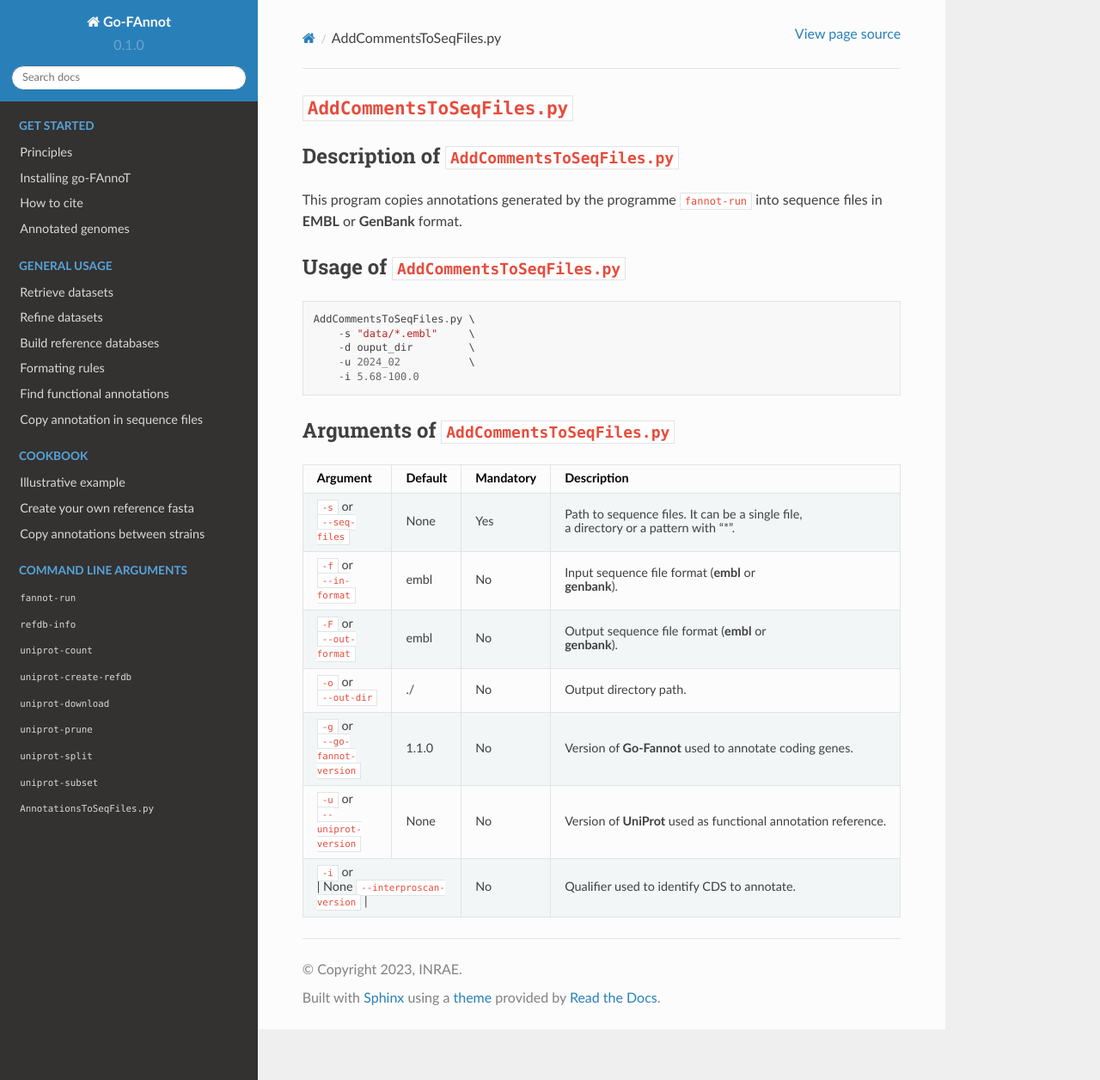
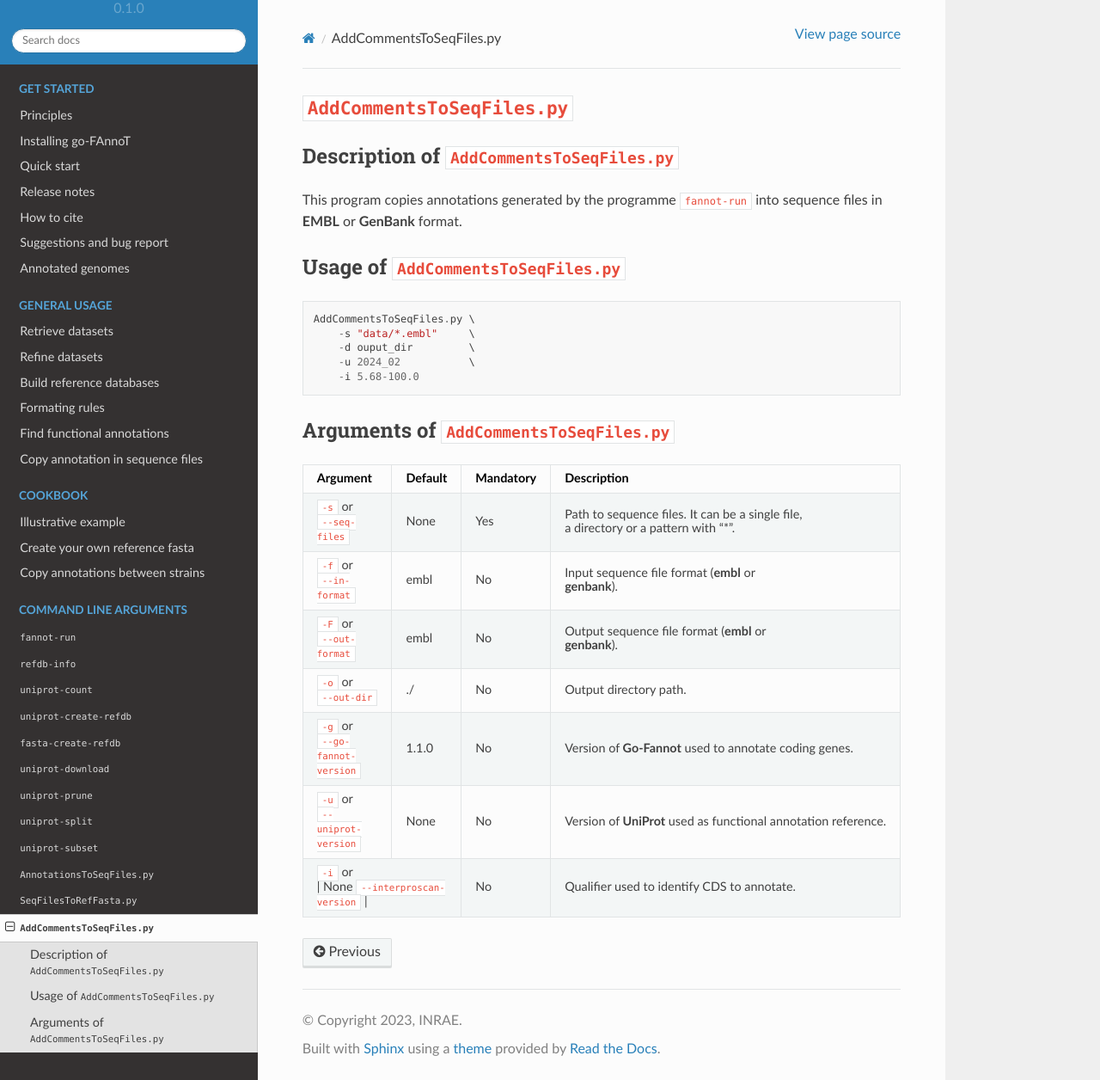
Before and after one commit to hdevillers/go-fannot-documentation, a Sphinx documentation site: the page built from docs/source/cmd/add_comments.rst, in a window 1280 px wide and 1256 px high. Shown: the whole window at 86% size. Built offline with Sphinx 7.4.7 and the Read the Docs theme 2.0.0, drawn with Linux system fonts in a browser that asks for light colours.

Commit message:
Add pages in the get_started section.

```diff
--- /dev/null
+++ b/docs/source/get_started/quick_start.rst
@@ -0,0 +1,2 @@
+Quick start
+===========
--- a/docs/source/index.rst
+++ b/docs/source/index.rst
@@ -22,7 +22,10 @@
 
    ./get_started/principles.rst
    ./get_started/install.rst
+   ./get_started/quick_start.rst
+   ./get_started/release_notes.rst
    ./get_started/how_cite.rst
+   ./get_started/bug_report.rst
    ./get_started/genomes.rst
 
 .. toctree::
@@ -55,8 +58,11 @@
    ./cmd/refdb_info.rst
    ./cmd/up_count.rst
    ./cmd/up_create.rst
+   ./cmd/fasta_create.rst
    ./cmd/up_download.rst
    ./cmd/up_prune.rst
    ./cmd/up_split.rst
    ./cmd/up_subset.rst
    ./cmd/annot_seqfile.rst
+   ./cmd/seqfile_fasta.rst
+   ./cmd/add_comments.rst
```
Also changed, not shown: docs/source/get_started/bug_report.rst (added, +12 -0 lines), docs/source/get_started/release_notes.rst (added, +19 -0 lines).
